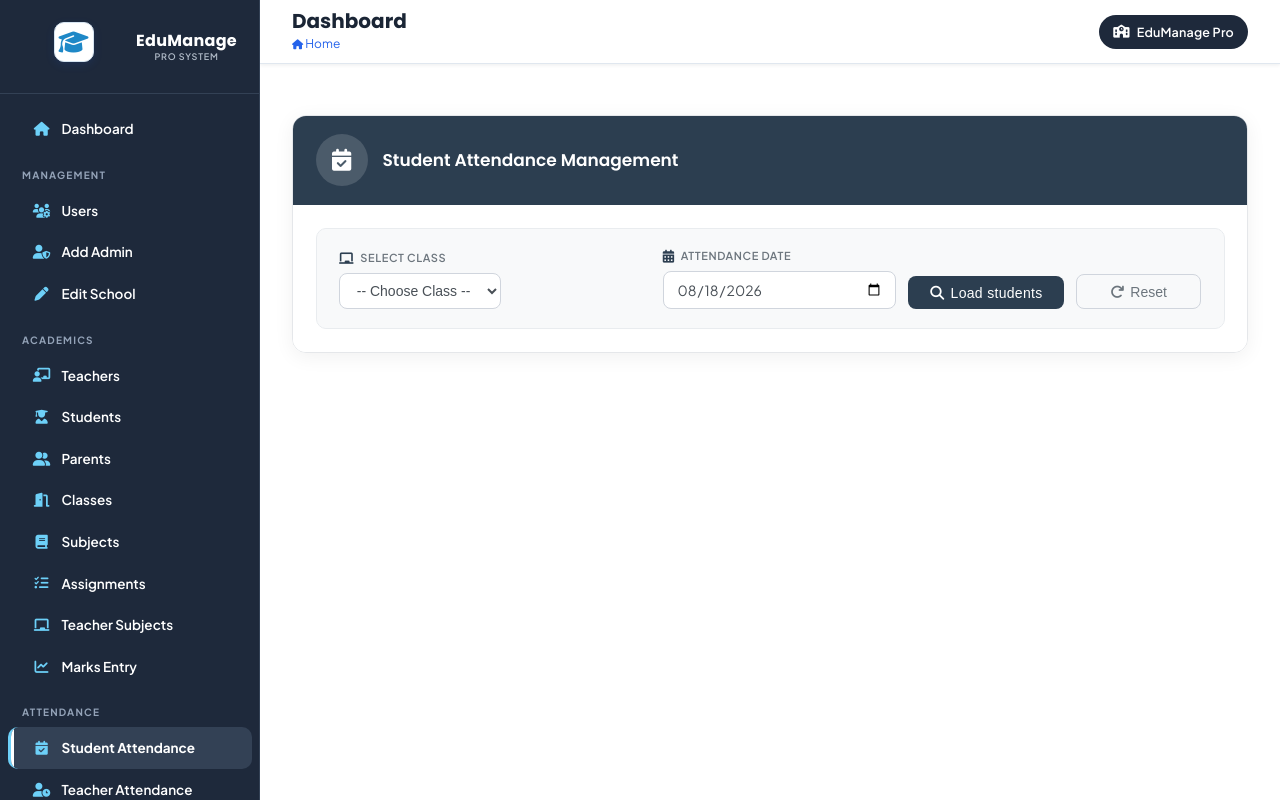
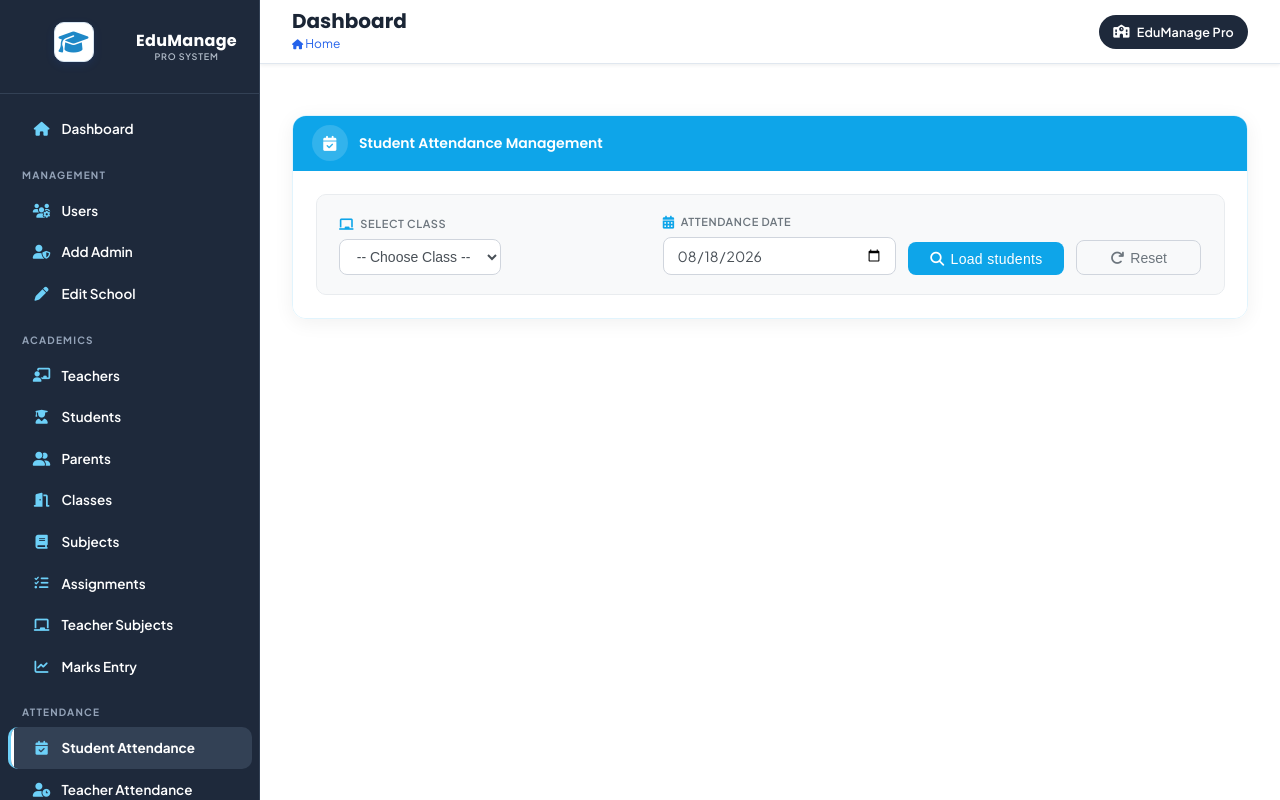
Before and after one commit to abdullahkhan12dec2004-arc/school-management-system, a Flask app: page /attendance/student in a window 1280 px wide. Run offline with Flask 3, Linux system fonts and the light colour scheme; the visitor is signed in with stand-in values (Sample User, id 1); data that the repository does not hold is empty; some libraries are stand-ins or nearby versions.

Commit message:
Update student_attendance.html

```diff
--- a/templates/student_attendance.html
+++ b/templates/student_attendance.html
@@ -12,43 +12,43 @@
     .main-card {
         border-radius: 14px;
         overflow: hidden;
-        border: 1px solid rgba(44, 62, 80, 0.12);
+        border: 1px solid rgba(14, 165, 233, 0.12);
         margin-bottom: 1.25rem;
         box-shadow: 0 4px 20px rgba(0,0,0,0.06);
     }
 
     .card-head {
-        background: var(--primary-color, #2c3e50);
-        padding: 1.25rem 1.5rem;
+        background: var(--primary-color, #0ea5e9);
+        padding: 0.65rem 1.25rem;
         display: flex;
         align-items: center;
-        gap: 1rem;
+        gap: 0.75rem;
     }
 
     .head-icon {
         background: rgba(255, 255, 255, 0.15);
         border-radius: 50%;
-        width: 52px;
-        height: 52px;
+        width: 36px;
+        height: 36px;
         display: flex;
         align-items: center;
         justify-content: center;
         flex-shrink: 0;
     }
 
-    .head-icon i { font-size: 22px; color: #fff; }
+    .head-icon i { font-size: 15px; color: #fff; }
 
     .head-text h4 {
         color: #fff;
-        font-size: 17px;
+        font-size: 14px;
         font-weight: 600;
         margin: 0;
     }
 
     .head-text p {
         color: rgba(255, 255, 255, 0.65);
-        font-size: 13px;
-        margin: 3px 0 0 0;
+        font-size: 11px;
+        margin: 2px 0 0 0;
     }
 
     /* ── Filter Section ── */
@@ -85,7 +85,7 @@
 
     .filter-field label i {
         font-size: 13px;
-        color: var(--primary-color, #2c3e50);
+        color: var(--primary-color, #0ea5e9);
     }
 
     .form-select, .form-control {
@@ -99,13 +99,13 @@
     }
 
     .form-select:focus, .form-control:focus {
-        border-color: var(--primary-color, #2c3e50);
-        box-shadow: 0 0 0 3px rgba(44, 62, 80, 0.1);
+        border-color: var(--primary-color, #0ea5e9);
+        box-shadow: 0 0 0 3px rgba(14, 165, 233, 0.1);
     }
 
     .btn-load {
         width: 100%;
-        background: var(--primary-color, #2c3e50);
+        background: var(--primary-color, #0ea5e9);
         border: none;
         padding: 0.58rem 1rem;
         border-radius: 8px;
@@ -122,7 +122,7 @@
     }
 
     .btn-load:hover {
-        background: var(--primary-dark, #1a252f);
+        background: var(--primary-dark, #0284c7);
         color: #fff;
         transform: translateY(-1px);
     }
@@ -152,13 +152,13 @@
     .table-card {
         border-radius: 14px;
         overflow: hidden;
-        border: 1px solid rgba(44, 62, 80, 0.12);
+        border: 1px solid rgba(14, 165, 233, 0.12);
         box-shadow: 0 4px 20px rgba(0,0,0,0.06);
         background: var(--card-bg, #fff);
     }
 
     .table-head {
-        background: var(--primary-color, #2c3e50);
+        background: var(--primary-color, #0ea5e9);
         padding: 1rem 1.5rem;
         display: flex;
         justify-content: space-between;
@@ -189,7 +189,7 @@
 
     .table thead th {
         background: #f1f4f8;
-        color: var(--primary-color, #2c3e50);
+        color: var(--primary-color, #0ea5e9);
         font-weight: 600;
         font-size: 11px;
         text-transform: uppercase;
@@ -227,7 +227,7 @@
         width: 38px;
         height: 38px;
         border-radius: 50%;
-        background: var(--primary-color, #2c3e50);
+        background: var(--primary-color, #0ea5e9);
         color: #fff;
         display: flex;
         align-items: center;
@@ -295,8 +295,8 @@
     }
 
     .remarks-input:focus {
-        border-color: var(--primary-color, #2c3e50);
-        box-shadow: 0 0 0 3px rgba(44, 62, 80, 0.1);
+        border-color: var(--primary-color, #0ea5e9);
+        box-shadow: 0 0 0 3px rgba(14, 165, 233, 0.1);
         outline: none;
     }
 
@@ -381,7 +381,7 @@
         padding: 4rem 2rem;
         background: var(--card-bg, white);
         border-radius: 14px;
-        border: 1px solid rgba(44,62,80,0.1);
+        border: 1px solid rgba(14,165,233,0.1);
     }
 
     .no-data-icon {
```
